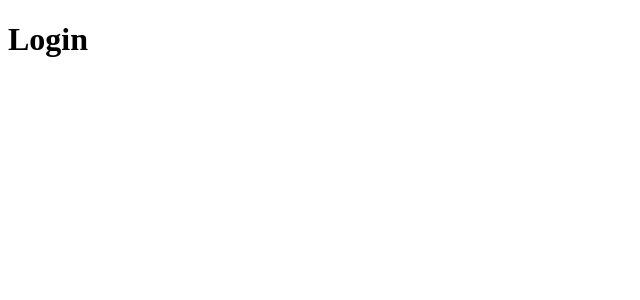
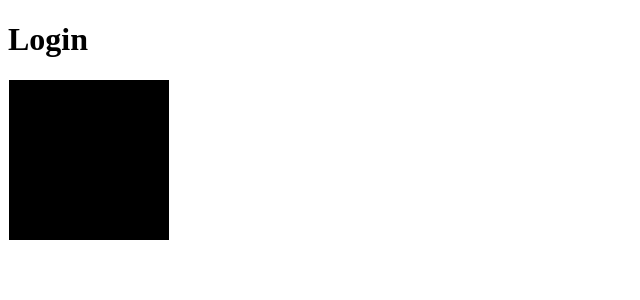
Before and after one commit to CasttCK/ReactWeb-Grupo06, a React (Create React App) app: page / in a window 1280 px wide. Shown: the top 300 px of the page, without its empty margins (0-640 px from the left). Built offline with nearby package versions, Linux system fonts and the light colour scheme; the HTML template or start-up script is replaced by a standard one.

Commit message:
Adição de components

```diff
--- /dev/null
+++ b/src/components/CardLogin/index.jsx
@@ -0,0 +1,13 @@
+import React from "react";
+
+import {CardLogin} from "./style";
+
+function cardLogin(){
+    return(
+
+        <CardLogin/>
+
+    );
+}
+
+export default cardLogin;
--- /dev/null
+++ b/src/components/CardLogin/style.js
@@ -0,0 +1,8 @@
+import styled from "styled-components";
+
+export const CardLogin = styled.div`
+        width: 10rem;
+        height: 10rem;
+        background-color: black;
+        margin: 1px;
+`
--- a/src/pages/Login/index.jsx
+++ b/src/pages/Login/index.jsx
@@ -1,7 +1,13 @@
 import React from "react";
+import CardLogin from "../../components/CardLogin";
 
 function Login(){
-    return <h1>Login</h1>
+    return (
+        <>
+        <h1>Login</h1>
+        <CardLogin/>
+        </>
+    )
 }
 
 export default Login;
```
